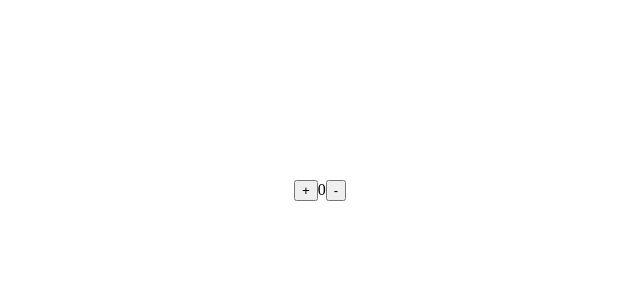
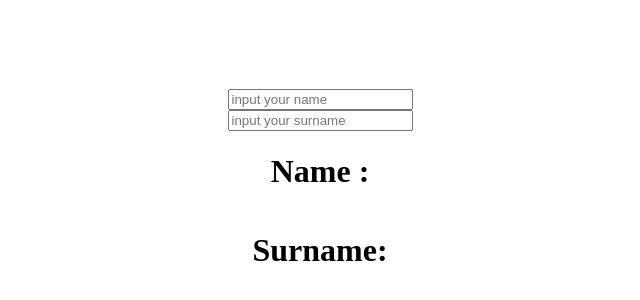
Before and after one commit to sirojUzb/Green-life, a React (Vite) app: page / in a window 1280 px wide. Shown: the part 218-518 px from the top of the page, without its empty margins (320-960 px from the left). Built offline with nearby package versions, Linux system fonts and the light colour scheme.

Commit message:
first commit

```diff
--- a/src/App.jsx
+++ b/src/App.jsx
@@ -1,13 +1,13 @@
 import { Component } from "react";
-import Lesson3 from "./Lesson3";
-// import Lesson3part2 from "./Lesson3part2";
+// import Lesson3 from "./Lesson3";
+import Lesson3part2 from "./Lesson3part2";
 
 class App extends Component {
   render() {
     return (
       <div>
-        <Lesson3 />
-        {/* <Lesson3part2 /> */}
+        {/* <Lesson3 /> */}
+        <Lesson3part2 />
       </div>
     );
   }
```
